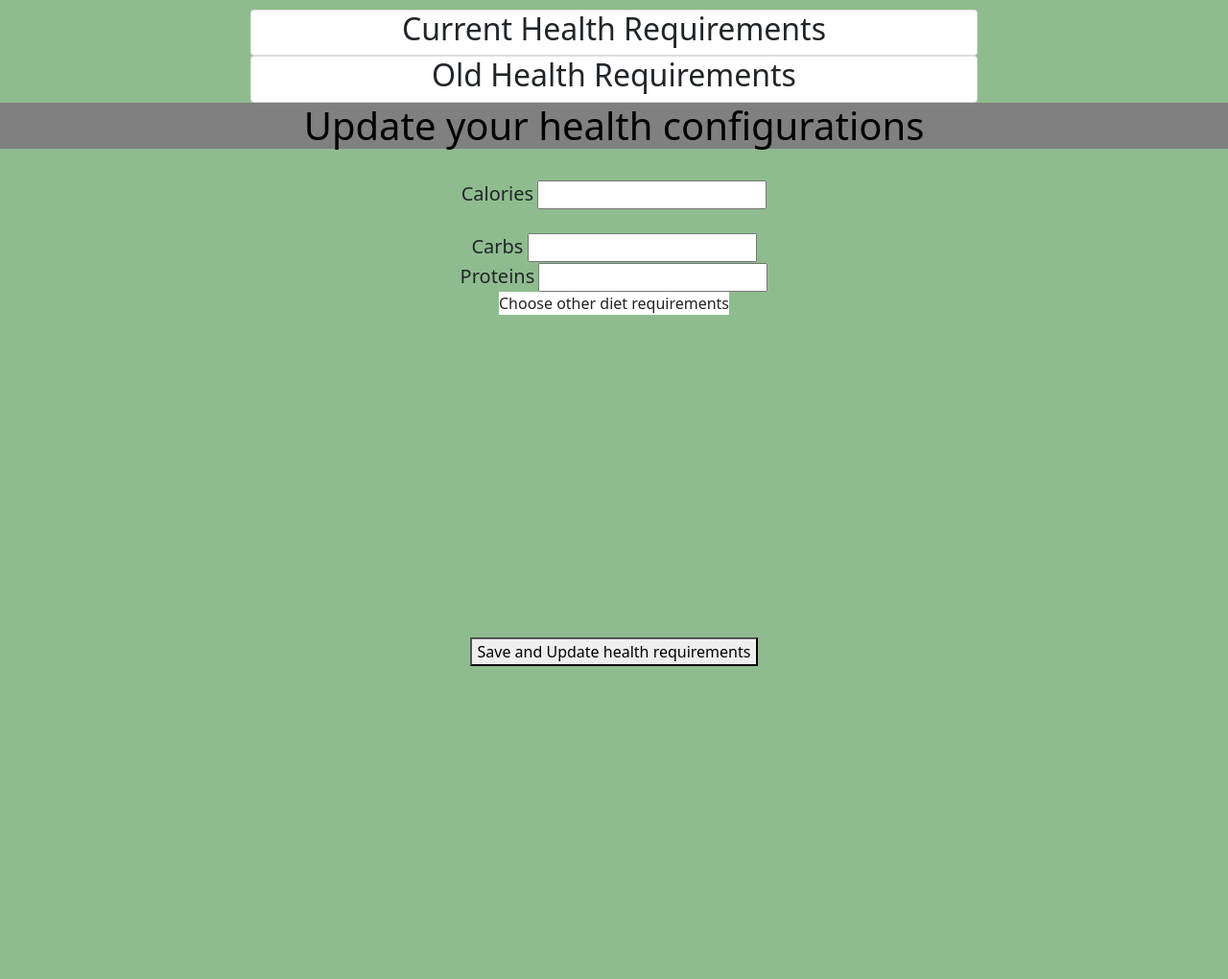
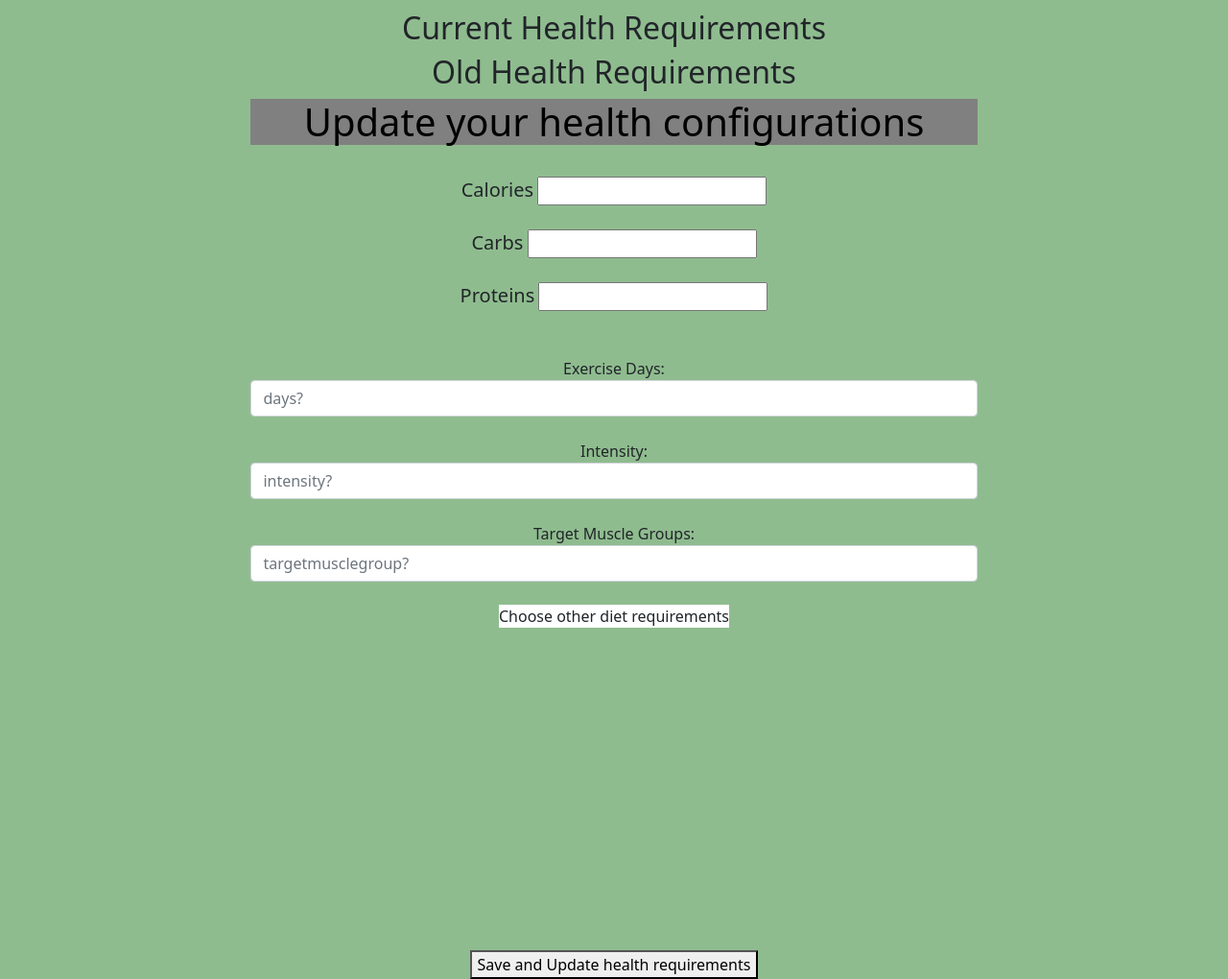
Before and after one commit to NativeVex/design_project, a Python web app: template src/webapp/templates/healthrequirements.html in a window 1280 px wide. Shown: the part 80-1100 px from the top of the page at 96% size. Before the commit the page ends 774 px from the top, so only its background shows below. Run offline with Jinja, Linux system fonts and the light colour scheme; the template is opened without the code that fills it, so the values that code supplies are empty, except form fields; form fields are guessed from the names that the template uses.

Commit message:
Update healthrequirements.html to include exercise requirements

```diff
--- a/src/webapp/templates/healthrequirements.html
+++ b/src/webapp/templates/healthrequirements.html
@@ -18,14 +18,20 @@
 
     <div class="container-fluid" style="margin-top:10px;width:70%">
       <div>
+
         <h2>{{message}}</h2>
-        <div class="card">
+        <div >
             <h2>Current Health Requirements</h2>
             {% if session["newhealthrequirements"] is defined %}
-            <div class="card-body">
-              <h5 class="card-title">Calories: {{session["newhealthrequirements"]["calories"]}}</h5>
-              <h5 class="card-title">Carbs: {{session["newhealthrequirements"]["carbohydrate"]}}</h5>
-              <h5 class="card-title">Proteins: {{session["newhealthrequirements"]["protein"]}}</h5>
+            <table class="table table-bordered" style="background-color:white;border-color:black">
+              <tbody>
+                <tr>
+                  <td>Calories: <span>{{session["newhealthrequirements"]['calories']}}</span>
+                    <br>
+                       Carbs: <span>{{session["newhealthrequirements"]['carbohydrate']}}</span>
+                       <br>
+                       Protein: <span>{{ session["newhealthrequirements"]['protein'] }}</span>
+                    <br>
                     Fat: <span>{{ session["newhealthrequirements"]['fat'] }}</span>
                     <br>
                     Cholesterol: <span>{{ session["newhealthrequirements"]['cholesterol'] }}</span>
@@ -54,17 +60,34 @@
                     <br>
                     Potassium: <span>{{ session["newhealthrequirements"]['potassium'] }}</span>
                     <br>
+                    <br>
+            Exercise Days: <span>{{ session["newhealthrequirements"]['days'] }}</span>
+            <br>
+            Exercise Intensity: <span>{{ session["newhealthrequirements"]['intensity'] }}</span>
+            <br>
+            Target Muscle Groups: <span>{{ session["newhealthrequirements"]['targetmusclegroup'] }}</span>
+            <br>
+                    </td>
+
+                </tr>
+
+              </tbody>
+              </table>
               {% endif %}
+
           </div>
-          </div>
-          <div class="card">
-            <h2>Old Health Requirements</h2>
+            <h2 >Old Health Requirements</h2>
             {% if session["oldhealthrequirements"] is defined %}
-            <div class="card-body">
-              <h5 class="card-title">Calories: {{session["oldhealthrequirements"]["calories"]}}</h5>
-              <h5 class="card-title">Carbs: {{session["oldhealthrequirements"]["carbohydrate"]}}</h5>
-              <h5 class="card-title">Proteins: {{session["oldhealthrequirements"]["protein"]}}</h5>
-              Fat: <span>{{ session["newhealthrequirements"]['fat'] }}</span>
+            <table class="table table-bordered" style="background-color:white;border-color:black">
+              <tbody>
+                <tr>
+                  <td>Calories: <span>{{session["oldhealthrequirements"]['calories']}}</span>
+                    <br>
+                       Carbs: <span>{{session["oldhealthrequirements"]['carbohydrate']}}</span>
+                       <br>
+                       Protein: <span>{{ session["oldhealthrequirements"]['protein'] }}</span>
+                    <br>
+                    Fat: <span>{{ session["oldhealthrequirements"]['fat'] }}</span>
                     <br>
                     Cholesterol: <span>{{ session["oldhealthrequirements"]['cholesterol'] }}</span>
                     <br>
@@ -92,9 +115,20 @@
                     <br>
                     Potassium: <span>{{ session["oldhealthrequirements"]['potassium'] }}</span>
                     <br>
+                    <br>
+            Exercise Days: <span>{{ session["oldhealthrequirements"]['days'] }}</span>
+            <br>
+            Exercise Intensity: <span>{{ session["oldhealthrequirements"]['intensity'] }}</span>
+            <br>
+            Target Muscle Groups: <span>{{ session["oldhealthrequirements"]['targetmusclegroup'] }}</span>
+            <br>
+                    </td>
+
+                </tr>
+
+              </tbody>
+              </table>
               {% endif %}
-            </div>
-          </div>
 
         </div>
         <form action="/savenewhealthrequirements" method="POST" role="form" id="info">
@@ -110,8 +144,20 @@
               <label for="Carbs" style="font-size:20px">{{form.Carbs.label}}</label>
               {{form.Carbs()}}
             <br>
+            <br>
           <label for="Proteins" style="font-size:20px">{{form.Proteins.label}}</label>
               {{form.Proteins()}}
+        <br>
+        <br>
+        <br>
+        <label for="days">Exercise Days:</label>
+          <input type="text" class="form-control" id="days" name="days" placeholder="days?">
+          <br>
+          <label for="intensity">Intensity:</label>
+          <input type="number" min="0" class="form-control" id="intensity" name="intensity" placeholder="intensity?">
+          <br>
+          <label for="targetmusclegroup">Target Muscle Groups:</label>
+          <input type="text" class="form-control" id="targetmusclegroup" name="targetmusclegroup" placeholder="targetmusclegroup?">
           <br>
           <div style="display:inline-block">
             <div style="background-color:white;" onmouseover="myFunction()">Choose other diet requirements</div>
```
Lines whose indentation alone changed are shown as unchanged.
